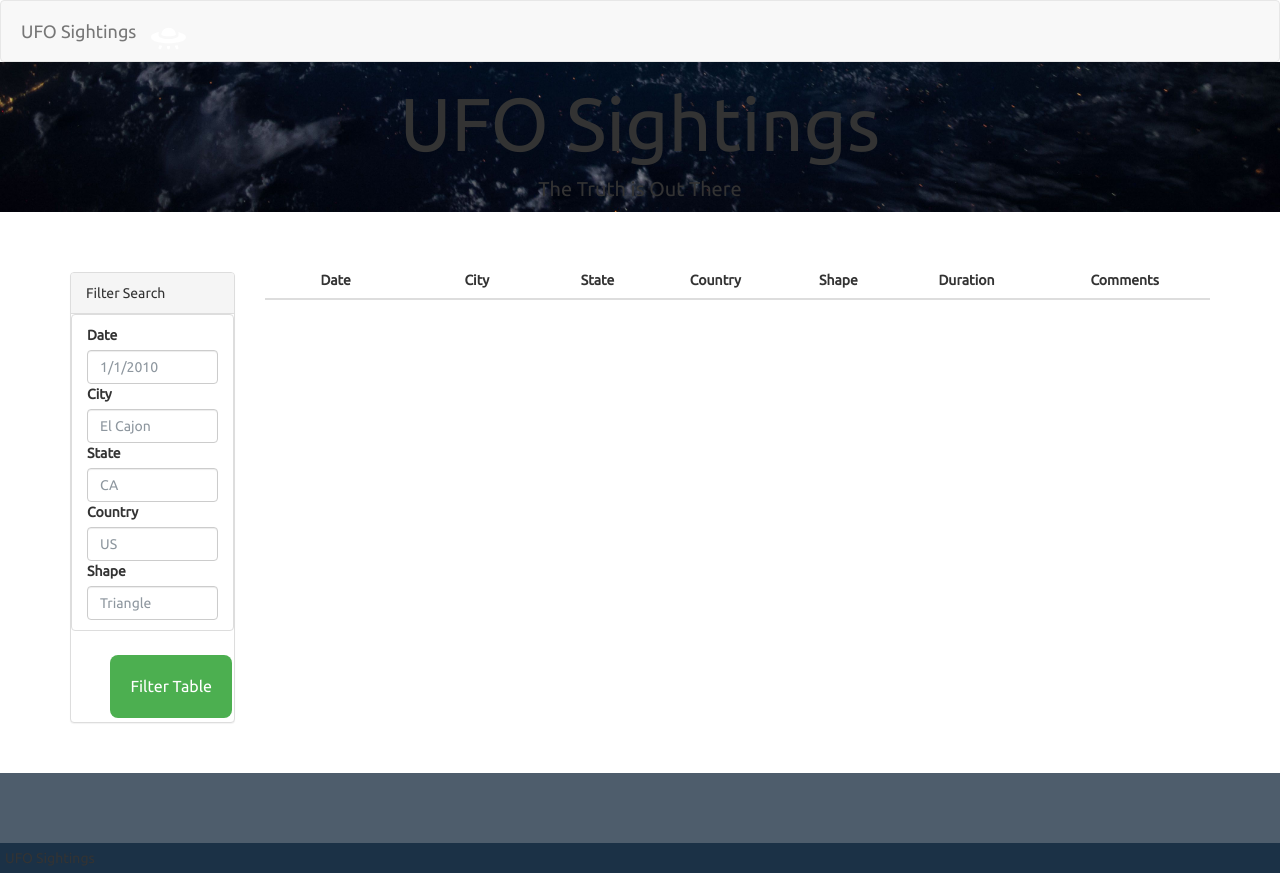
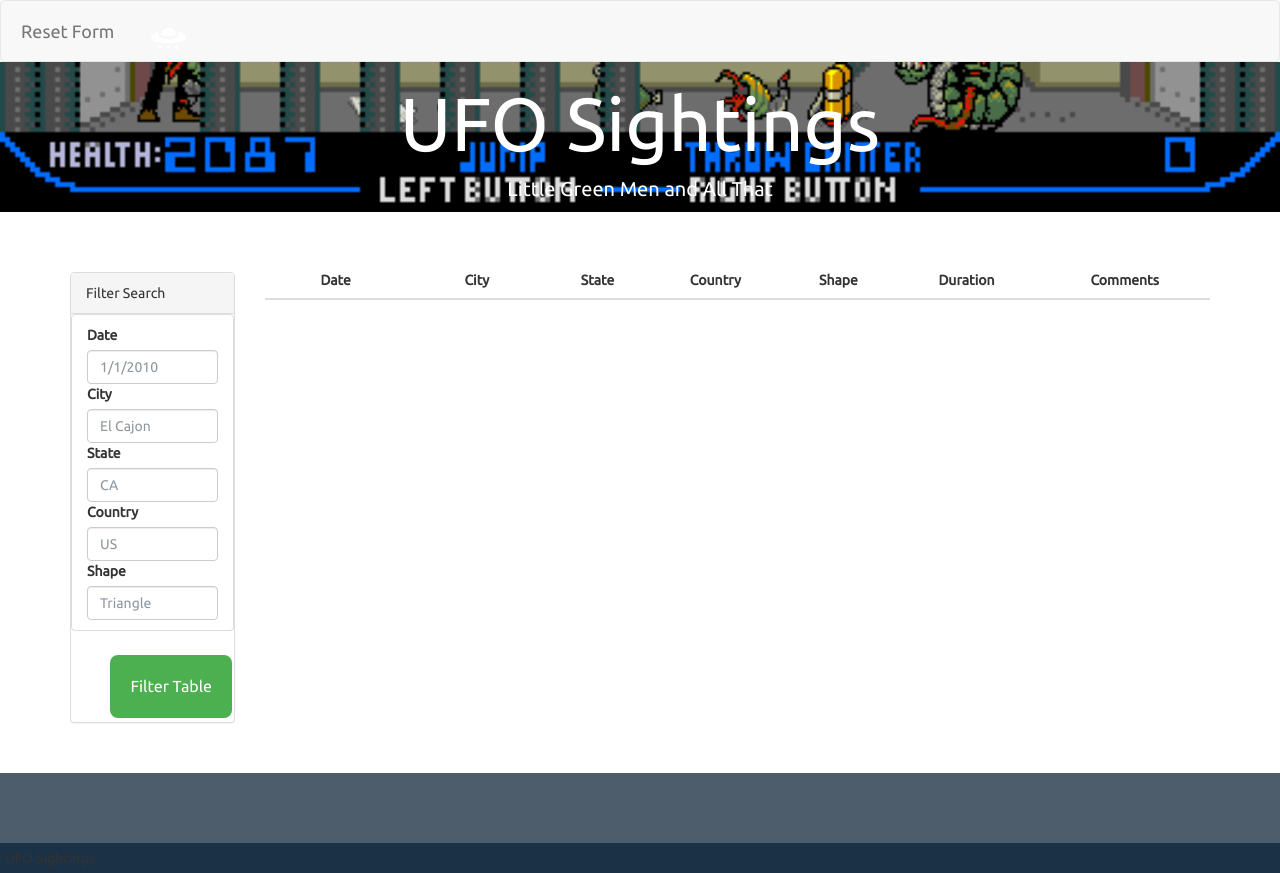
Before and after one commit to ekenigsberg/BootCampHomework11-2019-08-24, a plain HTML site: page index.html in a window 1280 px wide. Drawn offline with nearby package versions, Linux system fonts and the light colour scheme.

Commit message:
finalized

```diff
--- a/index.html
+++ b/index.html
@@ -5,7 +5,7 @@
   <meta charset="utf-8">
   <title>UFO Finder</title>
   <meta name="viewport" content="width=device-width, initial-scale=1">
-  <link rel="stylesheet" href="https://maxcdn.bootstrapcdn.com/bootswatch/3.3.7/superhero/bootstrap.min.css">
+  <link rel="stylesheet" href="https://maxcdn.bootstrapcdn.com/bootswatch/3.3.7/spacelab/bootstrap.min.css">
   <link href="https://fonts.googleapis.com/css?family=Ubuntu" rel="stylesheet">
   <link rel="stylesheet" href="static/css/style.css">
 </head>
@@ -15,7 +15,7 @@
     <nav class="navbar navbar-default">
       <div class="container-fluid">
         <div class="navbar-header">
-          <a class="navbar-brand" href="index.html">UFO Sightings
+          <a class="navbar-brand" href="index.html">Reset Form
             <img class="nav-ufo" src="static/images/ufo.svg">
           </a>
         </div>
@@ -23,7 +23,7 @@
     </nav>
     <div class="hero text-center" height="200">
       <h1>UFO Sightings</h1>
-      <p>The Truth is Out There</p>
+      <p>Little Green Men and All That</p>
     </div>
     <div class="container">
       <div class="row margin-top-50">
--- a/static/css/style.css
+++ b/static/css/style.css
@@ -122,19 +122,21 @@ select {
   padding: 20px;
   margin: 0;
   background: black;
-  background-image: url("../images/nasa.jpg");
+  background-image: url("../images/xeno1.png");
   background-attachment: fixed;
   background-position: bottom center;
   background-size: cover;
 }
 
 .hero h1 {
+  color: white;
   margin-top: 0px;
   font-size: 0.1rem;
   animation: title 1.2s forwards linear;
 }
 
 .hero p {
+  color: white;
   font-size: 2rem;
   opacity: 0;
   animation: subtitle 1.2s forwards linear;
```
Also changed, not shown: static/images/screenshot.png (added), static/images/xeno2.jpg (deleted), static/images/xeno3.jpg (deleted), static/images/xeno4.png (deleted).
